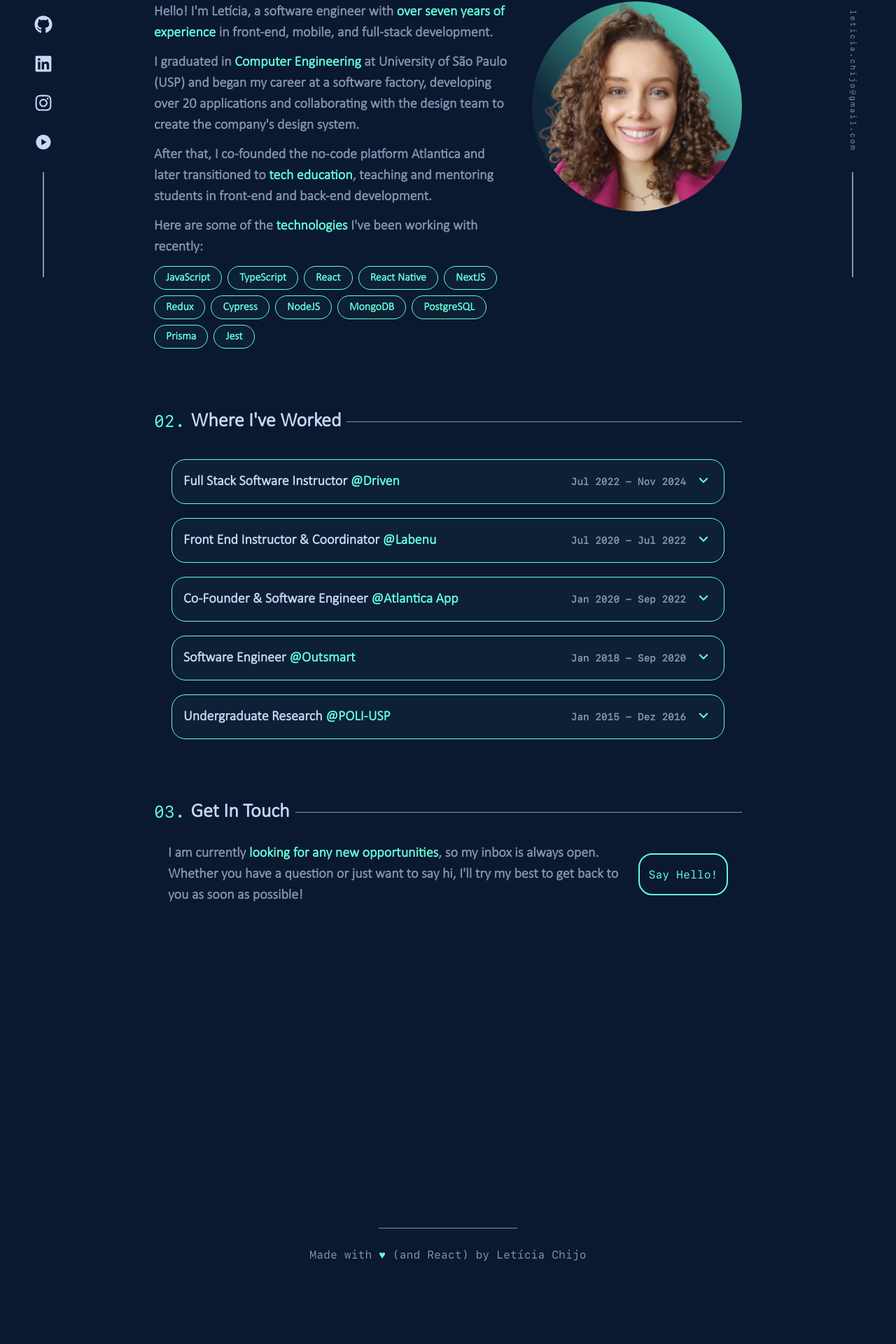
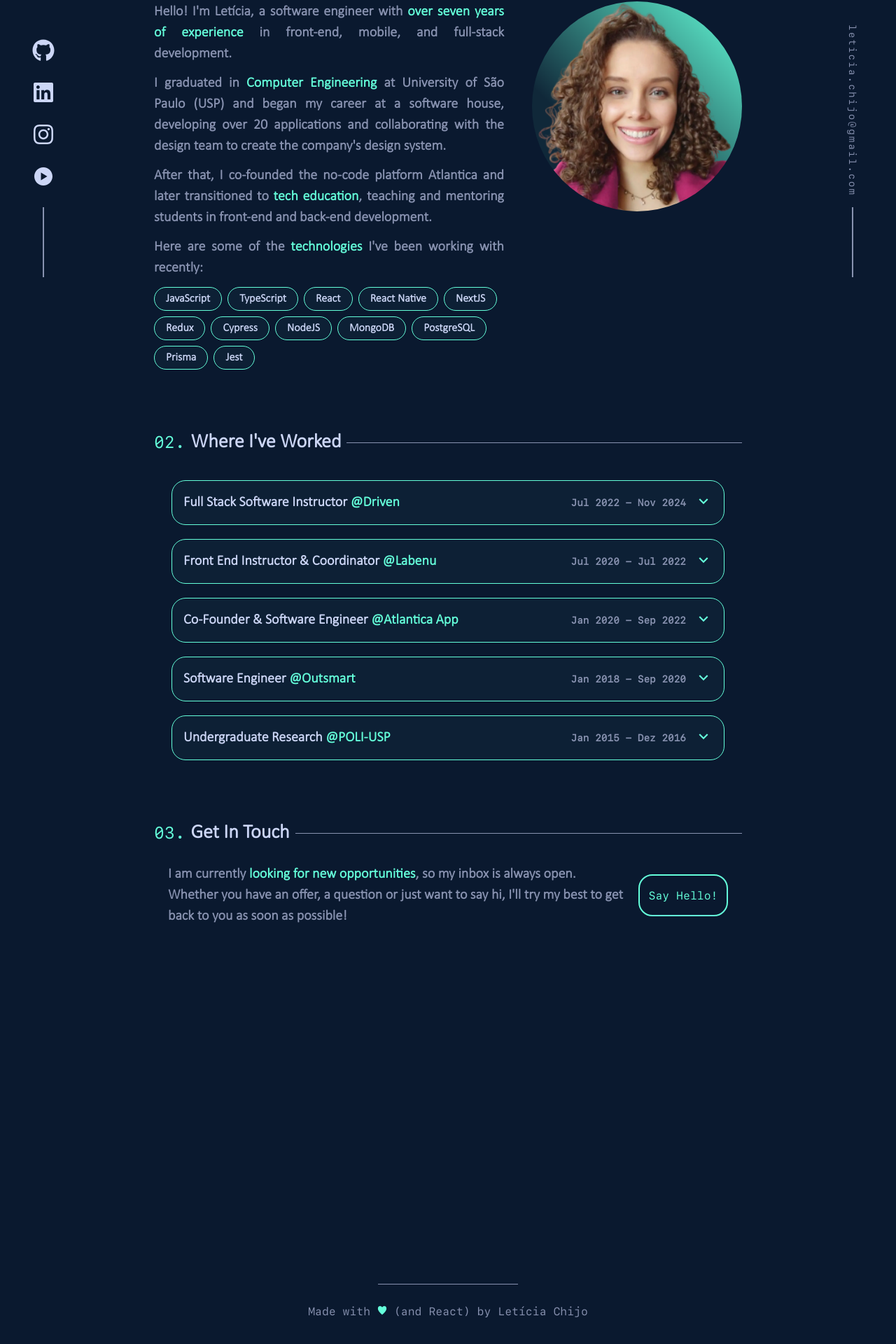
Before and after one commit to leticia-chijo/portfolio, a React (Vite) app: page / in a window 1280 px wide. Shown: the part 404-2324 px from the top of the page at 70% size. Built offline with nearby package versions, Linux system fonts and the light colour scheme.

Commit message:
fix: content improvements and minor layout fixes

```diff
--- a/src/App.tsx
+++ b/src/App.tsx
@@ -16,7 +16,6 @@ import styled from "styled-components"
 export default function App() {
   const [showNav, setShowNav] = useState(false)
   const [showContent, setShowContent] = useState(false)
-  const [showBottom, setShowBottom] = useState(false)
 
   const aboutRef = useRef<HTMLDivElement>(null!)
   const experiencesRef = useRef<HTMLDivElement>(null!)
@@ -24,10 +23,7 @@ export default function App() {
 
   const changeNav = useCallback(() => {
     setShowNav(true)
-    setTimeout(() => {
-      setShowContent(true)
-      setShowBottom(true)
-    }, 700)
+    setTimeout(() => setShowContent(true), 700)
   }, [])
 
   return (
@@ -45,10 +41,6 @@ export default function App() {
           <SectionWrapper ref={contactRef} headerOrder={3} headerText="Get In Touch">
             <Contact />
           </SectionWrapper>
-        </ContentContainer>
-      )}
-      {showBottom && (
-        <motion.div initial={{ opacity: 0 }} animate={{ opacity: 1 }} transition={{ duration: 2 }}>
           <VerticalBar side={"left"}>
             <SocialsBar />
           </VerticalBar>
@@ -56,7 +48,7 @@ export default function App() {
             <EmailBar />
           </VerticalBar>
           <Footer />
-        </motion.div>
+        </ContentContainer>
       )}
     </MainContainer>
   )
--- /dev/null
+++ b/src/components/ChipsList.tsx
@@ -0,0 +1,29 @@
+import colors from "../constants/colors"
+import styled from "styled-components"
+
+export const ChipsList = styled.ul`
+  margin: -4px;
+  display: flex;
+  flex-wrap: wrap;
+  li {
+    display: flex;
+    align-items: center;
+    justify-content: center;
+    font-family: "Calibri Light", sans-serif;
+    font-size: 16px;
+    line-height: 16px;
+    font-weight: 600;
+    background-color: ${colors.primary}08;
+    color: ${colors.textAccent};
+    border: 1px solid ${colors.primary};
+    border-radius: 30px;
+    padding: 8px 16px;
+    margin: 4px;
+  }
+  @media (max-width: 1200px) {
+    display: flex;
+    flex-wrap: wrap;
+    justify-content: center;
+    margin: 12px 0;
+  }
+`
--- a/src/components/Footer.tsx
+++ b/src/components/Footer.tsx
@@ -1,4 +1,5 @@
 import EmailBar from "./VerticalBars/EmailBar"
+import { GiHearts } from "react-icons/gi"
 import { PORTFOLIO_REPO_URL } from "../constants/urls"
 import { ShowElementMobile } from "../styles/Mobile"
 import SocialsBar from "./VerticalBars/SocialsBar"
@@ -16,7 +17,7 @@ export default function Footer() {
       </ShowElementMobile>
       <Line />
       <Text href={PORTFOLIO_REPO_URL} target="_blank">
-        Made with <strong>♥</strong> (and React) by Letícia Chijo
+        Made with <GiHearts color={colors.primary} size={14}/> (and React) by Letícia Chijo
       </Text>
     </MainContainer>
   )
@@ -27,8 +28,8 @@ const MainContainer = styled.div`
   flex-direction: column;
   align-items: center;
   justify-content: center;
-  margin-top: 450px;
-  margin-bottom: 140px;
+  margin-top: 500px;
+  margin-bottom: 90px;
   @media (max-width: 720px) {
     margin-top: 150px;
     margin-bottom: 0;
@@ -40,7 +41,7 @@ const Line = styled.div`
   background-color: ${colors.textRegular};
   margin-bottom: 30px;
   @media (max-width: 720px) {
-    margin-top: 30px;
+    margin-top: 40px;
   }
 `
 const Text = styled.a`
@@ -51,9 +52,6 @@ const Text = styled.a`
   transition: color 0.3s ease-in-out;
   text-align: center;
   &:hover {
-    color: ${colors.primary};
-  }
-  strong {
     color: ${colors.primary};
   }
   @media (max-width: 720px) {
--- a/src/components/Sections/AboutMe.tsx
+++ b/src/components/Sections/AboutMe.tsx
@@ -1,3 +1,4 @@
+import { ChipsList } from "../ChipsList"
 import colors from "../../constants/colors"
 import photo from "../../assets/images/picture.png"
 import styled from "styled-components"
@@ -12,8 +13,8 @@ export default function AboutMe() {
         </p>
         <p>
           I graduated in <strong>Computer Engineering</strong> at University of São Paulo (USP) and began my career at a
-          software factory, developing over 20 applications and collaborating with the design team to create the
-          company's design system.
+          software house, developing over 20 applications and collaborating with the design team to create the company's
+          design system.
         </p>
         <p>
           After that, I co-founded the no-code platform Atlantica and later transitioned to{" "}
@@ -22,7 +23,7 @@ export default function AboutMe() {
         <p>
           Here are some of the <strong>technologies</strong> I've been working with recently:
         </p>
-        <List>
+        <ChipsList>
           <li>JavaScript</li>
           <li>TypeScript</li>
           <li>React</li>
@@ -35,7 +36,7 @@ export default function AboutMe() {
           <li>PostgreSQL</li>
           <li>Prisma</li>
           <li>Jest</li>
-        </List>
+        </ChipsList>
       </TextContainer>
 
       <Image src={photo} alt="Picture of a woman smiling" />
@@ -54,6 +55,8 @@ const MainContainer = styled.div`
 const TextContainer = styled.div`
   flex-grow: 1;
   p {
+    text-align: justify;
+    text-justify: inter-word;
     font-family: "Calibri Light", sans-serif;
     font-size: 20px;
     font-weight: 600;
@@ -74,7 +77,7 @@ const Image = styled.img`
   width: 300px;
   height: 300px;
   border-radius: 150px;
-  margin-left: 30px;
+  margin-left: 40px;
   @media (max-width: 1200px) {
     margin-bottom: 30px;
   }
@@ -85,24 +88,3 @@ const Image = styled.img`
     margin-bottom: 20px;
   }
 `
-const List = styled.ul`
-  margin: -4px;
-  li {
-    display: inline-block;
-    font-family: "Calibri Light", sans-serif;
-    font-size: 16px;
-    font-weight: 600;
-    background-color: ${colors.primary}08;
-    color: ${colors.primary};
-    border: 1px solid ${colors.primary};
-    border-radius: 30px;
-    padding: 8px 16px;
-    margin: 4px;
-  }
-  @media (max-width: 1200px) {
-    display: flex;
-    flex-wrap: wrap;
-    justify-content: center;
-    margin: 12px 0;
-  }
-`
--- a/src/components/Sections/Contact.tsx
+++ b/src/components/Sections/Contact.tsx
@@ -7,8 +7,8 @@ export default function Contact() {
   return (
     <MainContainer>
       <p>
-        I am currently <strong>looking for any new opportunities</strong>, so my inbox is always open. Whether you have
-        a question or just want to say hi, I'll try my best to get back to you as soon as possible!
+        I am currently <strong>looking for new opportunities</strong>, so my inbox is always open. Whether you have
+        an offer, a question or just want to say hi, I'll try my best to get back to you as soon as possible!
       </p>
       <PopButton onClick={() => (window.location.href = `mailto:${EMAIL}`)}>
         <div>Say Hello!</div>
--- a/src/components/Sections/Experiences.tsx
+++ b/src/components/Sections/Experiences.tsx
@@ -1,4 +1,5 @@
 import Accordion from "../Accordion"
+import { ChipsList } from "../ChipsList"
 import colors from "../../constants/colors"
 import { experiences } from "../../constants/experiences"
 import styled from "styled-components"
@@ -19,11 +20,11 @@ export default function Experiences() {
               <li key={task}>{task}</li>
             ))}
           </TasksList>
-          <TechsList>
+          <ChipsList>
             {exp.technologies.map((tech) => (
               <li key={tech}>{tech}</li>
             ))}
-          </TechsList>
+          </ChipsList>
         </Accordion>
       ))}
     </MainContainer>
@@ -53,17 +54,3 @@ const TasksList = styled.ul`
     }
   }
 `
-const TechsList = styled.ul`
-  li {
-    display: inline-block;
-    font-family: "Calibri Light", sans-serif;
-    font-size: 16px;
-    font-weight: 600;
-    background-color: ${colors.primary}08;
-    color: ${colors.primary};
-    border: 1px solid ${colors.primary};
-    border-radius: 30px;
-    padding: 8px 16px;
-    margin: 4px;
-  }
-`
--- a/src/components/VerticalBars/EmailBar.tsx
+++ b/src/components/VerticalBars/EmailBar.tsx
@@ -10,10 +10,11 @@ const Text = styled.p`
   cursor: pointer;
   writing-mode: vertical-lr;
   letter-spacing: 2px;
-  font-size: 11px;
+  font-size: 14px;
   font-family: "SF Mono", monospace;
   color: ${colors.textRegular};
   transition: color 0.3s ease-in-out;
+  margin-bottom: -12px;
   &:hover {
     color: ${colors.primary};
   }
--- a/src/components/VerticalBars/SocialsBar.tsx
+++ b/src/components/VerticalBars/SocialsBar.tsx
@@ -6,7 +6,7 @@ import colors from "../../constants/colors"
 import styled from "styled-components"
 
 export default function SocialsBar() {
-  const iconsSize = 26
+  const iconsSize = 32
 
   return (
     <>
--- a/src/components/VerticalBars/VerticalBar.tsx
+++ b/src/components/VerticalBars/VerticalBar.tsx
@@ -27,11 +27,11 @@ const MainContainer = styled.div<{ $side: string }>`
   position: fixed;
   ${(props) => `${props.$side}: 50px;`}
   bottom: 0;
-  gap: 30px;
+  gap: 28px;
   width: 24px;
 `
 const Line = styled.div`
-  height: 150px;
+  height: 100px;
   width: 2px;
   background-color: ${colors.textRegular};
   @media (max-height: 500px) {
--- a/src/constants/experiences.ts
+++ b/src/constants/experiences.ts
@@ -15,10 +15,10 @@ export const experiences: Experience[] = [
     endDate: "Nov 2024",
     tasks: [
       "Taught front-end and back-end development in live classes, covering coding skills and best practices.",
-      "Restructured several course modules, developing new lessons, projects, and educational materials to enhance the student experience.",
+      "Restructured several course modules, developing new lessons, projects, and educational materials to enhance student experience.",
       "Created and taught a mini-course on back-end development with Java and Spring, expanding career opportunities for students.",
       "Participated in the creation of a new course with recorded lessons, adapting content and recording approximately 50 hours of video material.",
-      "Developed an internal BI platform to monitor student data from the recorded course, improving the direction of support and assistance."
+      "Developed an internal BI platform to monitor student data from recorded courses, improving support and assistance."
     ],
     technologies: [
       "HTML",
@@ -46,12 +46,12 @@ export const experiences: Experience[] = [
     endDate: "Jul 2022",
     tasks: [
       "Taught front-end development in live classes for over 20 groups, covering coding skills and best practices.",
-      "Restructured the whole front-end course, developing new lessons, projects, and educational materials to enhance student learning.",
+      "Restructured the entire front-end course, developing new lessons, projects, and educational materials to enhance student learning.",
       "Led the pedagogical team, guiding teachers and monitors while promoting training for professional development.",
-      "Coordinated the course groups, addressing student issues and managing team allocation.",
-      "Established the student data tracking system, facilitating progress monitoring.",
+      "Coordinated course groups, addressing student issues and managing team allocation.",
+      "Established student data tracking system, facilitating progress monitoring.",
       "Created and coordinated the content team, where I scripted and produced videos for Instagram and YouTube in collaboration with the marketing team.",
-      "Organized and hosted the LabeCast, the school’s podcast, sharing knowledge with the community."
+      "Organized and hosted LabeCast, the school’s podcast, sharing knowledge with the community."
     ],
     technologies: [
       "HTML",
@@ -75,9 +75,9 @@ export const experiences: Experience[] = [
     endDate: "Sep 2022",
     tasks: [
       "Developed the no-code app creation platform using React, React Native, and Node.js.",
-      "Participated in the product conception alongside the other co-founders of the company.",
-      "Led marketing initiatives and content creation to promote the product.",
-      "Created video tutorials on YouTube to demonstrate the platform's features and teach users how to make the most of it."
+      "Participated in product conceptualization alongside other co-founders of the company.",
+      "Led marketing initiatives and content creation to promote product.",
+      "Created video tutorials on YouTube to demonstrate platform features and teach users how to make the most of it."
     ],
     technologies: [
       "JavaScript",
@@ -103,11 +103,11 @@ export const experiences: Experience[] = [
     endDate: "Sep 2020",
     tasks: [
       "Developed over 20 applications in areas such as e-commerce, social networks and digital medical records.",
-      "Collaborated with the design team to create an internal Design System that accelerated product development.",
+      "Collaborated with design team to create an internal Design System that accelerated product development.",
       "Performed maintenance on applications and websites, fixing bugs and implementing new features to enhance user experience.",
-      "Led the React Chapter, facilitating meetings to discuss best practices and insights among React and React Native developers.",
-      "Coordinated the presentations for the company's weekly meetings, sharing relevant information with the entire team.",
-      "Structured the standardization of the company's documentation, increasing developer engagement and facilitating the onboarding of new team members."
+      "Led React Guild, facilitating meetings to discuss best practices and insights among React and React Native developers.",
+      "Coordinated presentations for the company's weekly meetings, sharing relevant information with the entire team.",
+      "Structured standardization of company documentation, increasing developer engagement and facilitating onboarding of new team members."
     ],
     technologies: [
       "JavaScript",
```
Also changed, not shown: src/components/VerticalBars/HorizontalBar.tsx (deleted).
